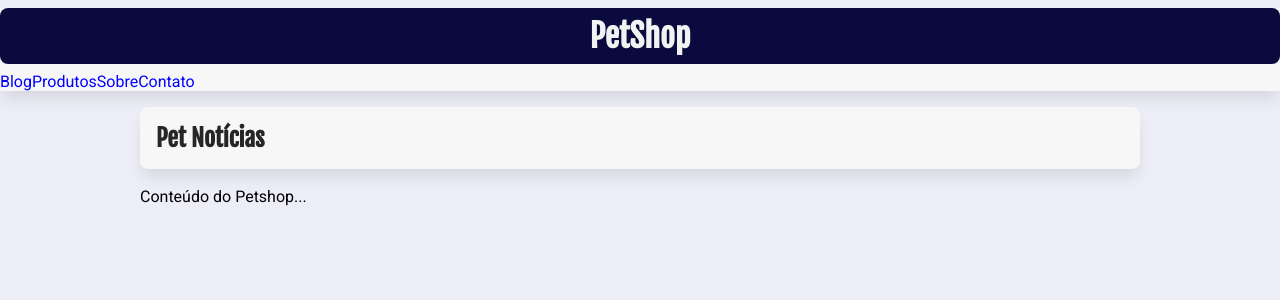
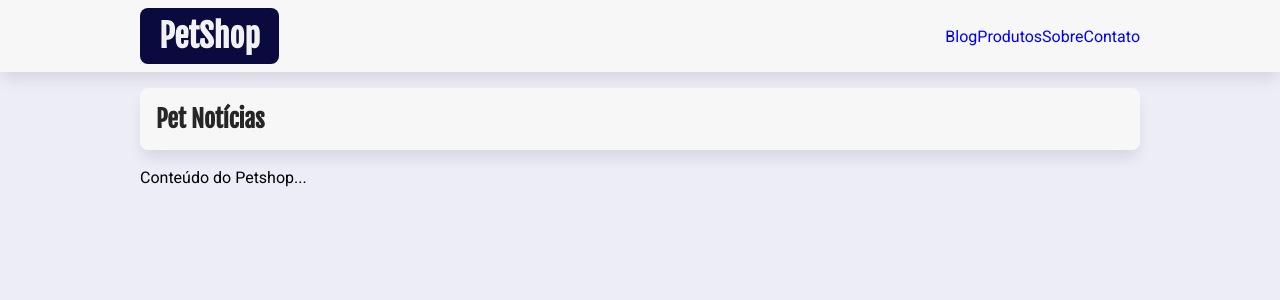
Before and after one commit to kellysabioni/petshop, a Next.js app: page / in a window 1280 px wide. Shown: the top 300 px of the page. Built offline with nearby package versions, Linux system fonts and the light colour scheme.

Commit message:
Adiciona classe limitador

```diff
--- a/src/components/Cabecalho.tsx
+++ b/src/components/Cabecalho.tsx
@@ -5,10 +5,12 @@ import styles from "./Cabecalho.module.css";
 export default function Cabecalho() {
   return (
     <header className={styles.topo}>
-      <h1>
-        <Link href="/">PetShop</Link>
-      </h1>
-      <Menu />
+      <div className="limitador">
+        <h1>
+          <Link href="/">PetShop</Link>
+        </h1>
+        <Menu />
+      </div>
     </header>
   );
 }
```
